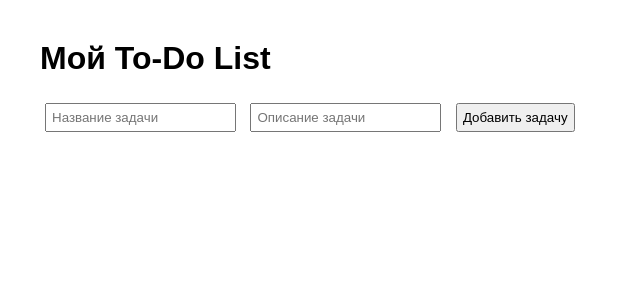
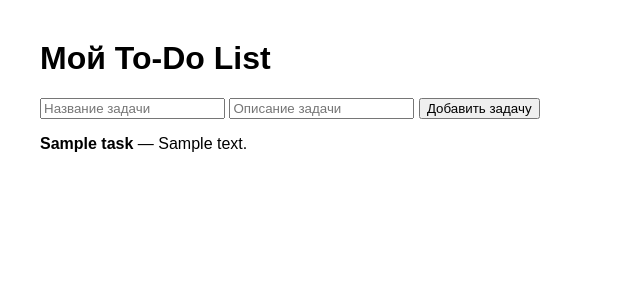
Before and after one commit to roma5046/Web-todo-app, a Flask app: template templates/index.html in a window 1280 px wide. Shown: the top 300 px of the page, without its empty margins (0-640 px from the left). Run offline with Flask 3, Linux system fonts and the light colour scheme; the template is opened without the code that fills it: most values are stand-ins (such as "Sample title", 1, 10 or a date in 2020).

Commit message:
Добавлены комментарии и отображение задач на листе To-Do List

```diff
--- a/templates/index.html
+++ b/templates/index.html
@@ -1,27 +1,28 @@
 <!DOCTYPE html>
-<html lang="ru">
+<html lang="ru"> 	<!-- Язык страницы -->
 <head>
-    <meta charset="UTF-8">
-    <title>To-Do List</title>
+    <meta charset="UTF-8">	<!-- Кодировка для корректного отображения кириллицы -->
+    <title>To-Do List</title> 	<!-- Заголовок страницы (во вкладке браузера) -->
     <style>
-        body { font-family: Arial, sans-serif; margin: 40px; }
-        input, button { padding: 5px; margin: 5px; }
-        .task-form { margin-bottom: 20px; }
+        body { font-family: Arial, sans-serif; margin: 40px; }	<!-- Общие стили для страницы: шрифт и отступы -->
+        input, button { padding: 5px; margin: 5px; }		<!-- Отступы и внутренние поля для кнопок и полей ввода -->
+        .task-form { margin-bottom: 20px; } 			<!-- Отступ снизу у формы, чтобы задачи не "прилипали" к ней -->
     </style>
 </head>
 <body>
-    <h1>Мой To-Do List</h1>
+    <h1>Мой To-Do List</h1>	<!-- Основной заголовок страницы -->
 
-    <div class="task-form">
-        <form method="POST" action="/add">
-            <input type="text" name="title" placeholder="Название задачи" required>
-            <input type="text" name="description" placeholder="Описание задачи">
-            <button type="submit">Добавить задачу</button>
+    <div class="task-form">			<!-- Контейнер с формой добавления новой задачи -->
+        <form method="POST" action="/add">	<!-- Форма, которая отправляет данные на маршрут /add методом POST -->
+            <input type="text" name="title" placeholder="Название задачи" required>	<!-- Поле для ввода названия задачи -->
+            <input type="text" name="description" placeholder="Описание задачи">	<!-- Поле для ввода описания задачи -->
+            <button type="submit">Добавить задачу</button>	<!-- Кнопка для добавления новой задачи -->
         </form>
-    </div>
-
-    <div class="task-list">
-        <!-- Здесь позже будем показывать список задач -->
+   </div>
+	<div class="task-list"> <!-- Блок, где будет отображаться список задач -->
+		{% for task in tasks %}    <!-- Цикл: проходит по списку задач -->
+			<p><strong>{{ task.title }}</strong> — {{ task.description }}</p> <!-- Отображение названия и описания -->
+		{% endfor %}               <!-- Конец цикла -->
     </div>
 </body>
 </html>
```
